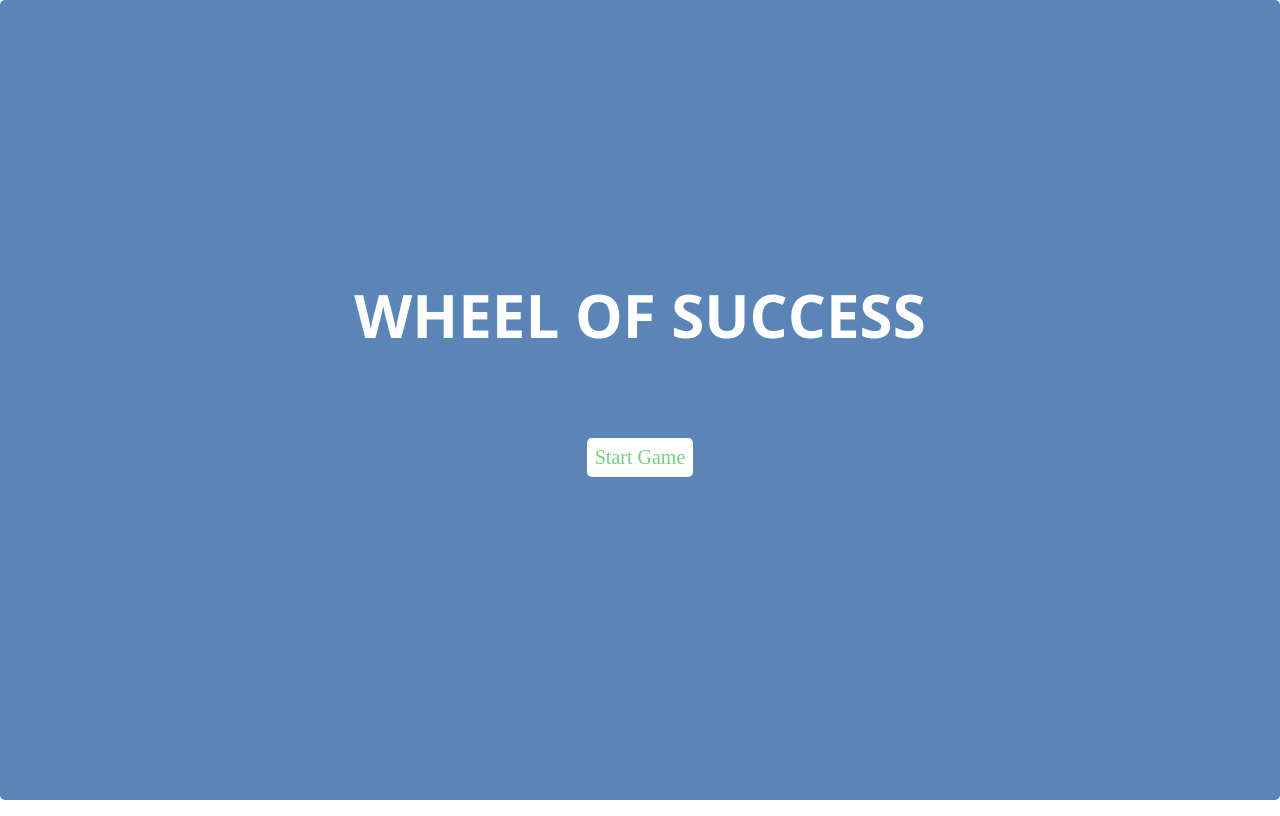
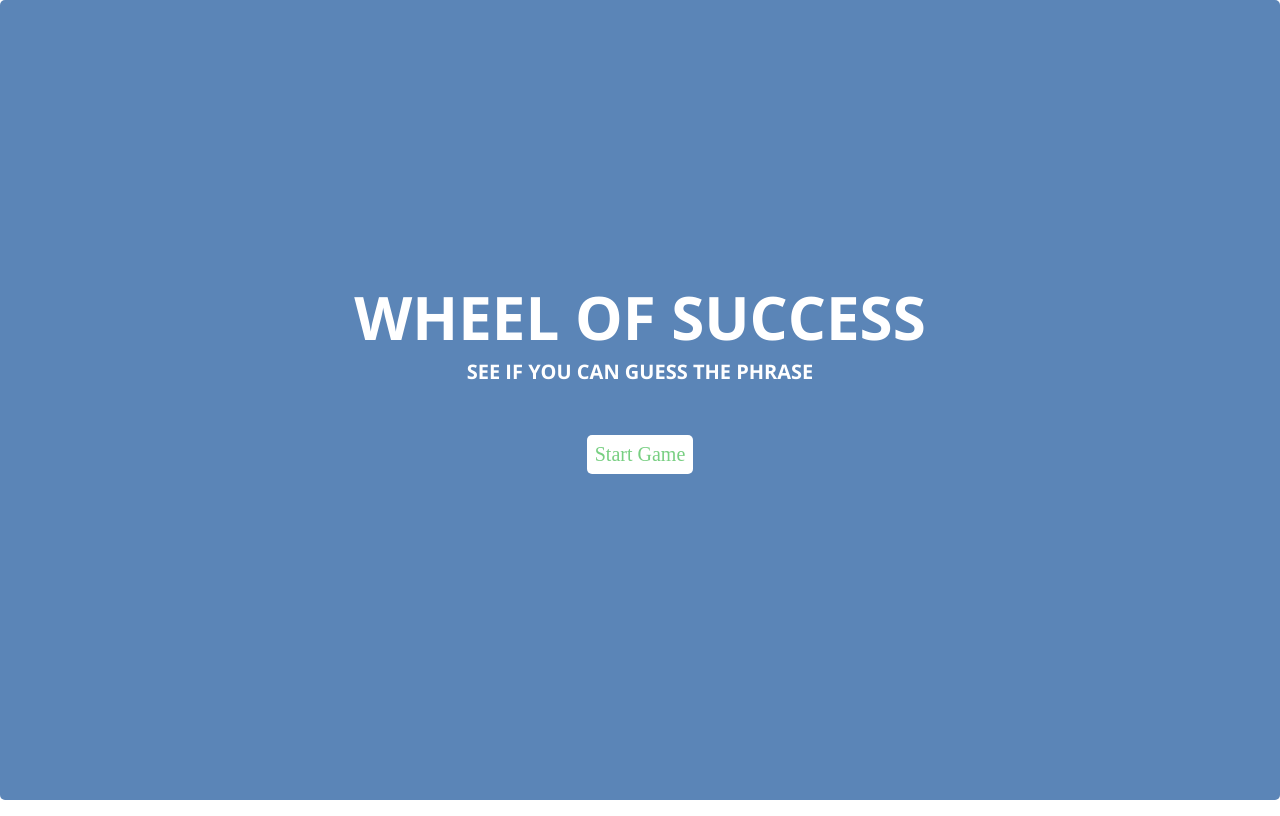
Before and after one commit to cjoleary/FEWD-Project-6, a plain HTML site: page index.html in a window 1280 px wide. Drawn offline with nearby package versions, Linux system fonts and the light colour scheme.

Commit message:
added CSS to subtitle

```diff
--- a/css/styles.css
+++ b/css/styles.css
@@ -40,6 +40,13 @@ h2 {
   font-family: 'Open Sans', sans-serif;
   font-size: var(--font-size-large);
   margin: 0;
+}
+
+h3 {
+  margin: 0;
+  text-transform: uppercase;
+  font-family: 'Open Sans', sans-serif;
+  font-size: var(--font-size-medium);
 }
 
 button {
--- a/index.html
+++ b/index.html
@@ -10,7 +10,7 @@
     <div class="main-container">
       <div id="overlay" class="start">
         <h2 class="title">Wheel of Success</h2>
-        <p class="subTitle"></p>
+        <h3 class="subTitle">See if you can guess the phrase</h3>
         <a class="btn__reset">Start Game</a>
       </div>
 
```
